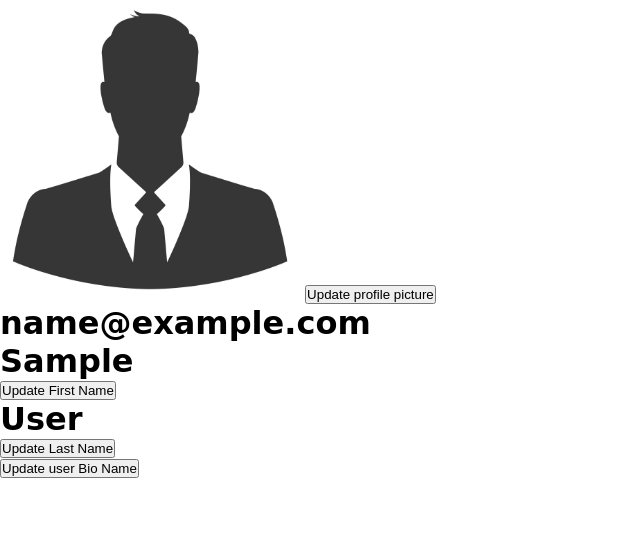
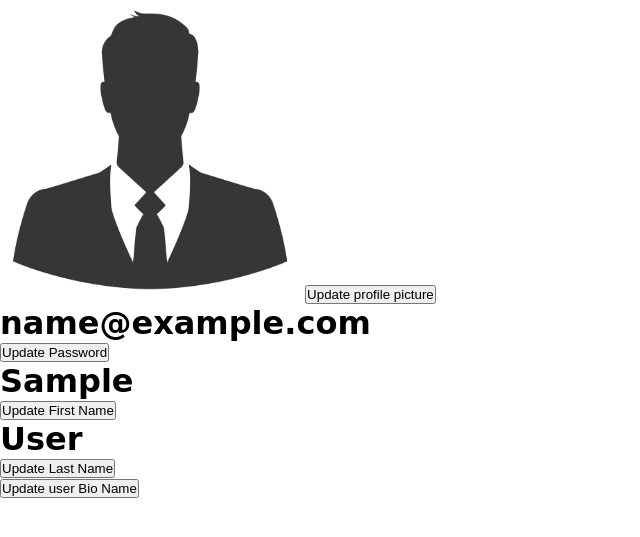
Before and after one commit to Kedar59/skillExchange, a Django app: page /profile/ in a window 1280 px wide. Shown: the part 114-651 px from the top of the page, without its empty margins (0-640 px from the left). Run offline with Django 4.2, Linux system fonts and the light colour scheme; the visitor is signed in with stand-in values (Sample User, id 1).

Commit message:
Update and forgot password ith otp verification implemented

```diff
--- a/users/templates/users/get_email.html
+++ b/users/templates/users/get_email.html
@@ -6,9 +6,11 @@
 {% endblock css %}
 {% block content %}
 <div class="container">
-    <form action="{% url 'reset_pass' %}" method="post">
+    <form action="{% url 'get_email' %}" method="post">
+        {% csrf_token %}
         <label for="otp">Enter your registered email:</label>
         <input type="text" id="email" name="email" required>
+        <button type="submit">Confirm email</button>
     </form>
 </div>
 {% endblock content %}
--- a/users/templates/users/login.html
+++ b/users/templates/users/login.html
@@ -16,6 +16,7 @@
 
   <button type="submit">Login</button>
 </form>
+<a href="{% url 'get_email' %}">Forgot password</a>
 <p>Don't have a account ? <a href="{% url 'register' %}">Register</a></p>
 <script src="{% static 'js/login.js' %}"></script>
 {% endblock content %}
--- a/users/templates/users/profile.html
+++ b/users/templates/users/profile.html
@@ -22,6 +22,11 @@
         </form>
         <p id="fileSizeError" style="color: red; display: none;">File size exceeds the limit (250KB).</p>
     <h1>{{user.email}}</h1>
+    <form id="update-password" method="post" action="{% url 'profile' %}">
+        {% csrf_token %}
+        <input type="text" name="reset_password"  hidden>
+        <button type="submit">Update Password</button>
+    </form>
     <h1 id="first_name_hide">{{user.first_name}}</h1>
         <button id="update-first-name-button">Update First Name</button>
             <form id="update-first-name-form" method="post" action="{% url 'profile' %}" style="display: none;">
--- a/users/urls.py
+++ b/users/urls.py
@@ -9,4 +9,5 @@ urlpatterns=[
     path("profile/",views.profile,name="profile"),
     path("verifyOTP",views.verifyOTP,name="verifyOTP"),
     path("reset_pass",views.reset_pass,name="reset_pass"),
+    path("get_email",views.get_email,name="get_email"),
 ]
--- a/users/views.py
+++ b/users/views.py
@@ -81,6 +81,7 @@ def reset_pass(request):
         user = User.objects.get(email=email)
         user.set_password(password1)
         user.save()
+
         messages.success(request,"Password reset successfully")
         return render(request,"users/login.html")
 
@@ -101,7 +102,7 @@ def get_email(request):
             return render(request, 'users/get_email.html')
         otp = random.randint(100000,999999)
         subject= f"Email Verification for {email} Account"
-        message += "Hello you are recieving this email to reset your password"
+        message = "Hello you are recieving this email to reset your password"
         message += "please use the following OTP (One-Time Password):\n\n"
         message += f"OTP: {otp}\n\n"
         message += "This OTP will expire in 15 minutes.\n\n"
@@ -110,7 +111,8 @@ def get_email(request):
         send_mail(subject,message,EMAIL_HOST_USER,[email],fail_silently=True)
         messages.success(request,f"Email with otp has been sent to : {email}")
         return render(request,'users/reset_pass.html',{'otp':otp,'email':email})
-    return render(request,"users/get_email")
+
+    return render(request,"users/get_email.html")
 def register(request):
     if request.method=='POST':
         username = request.POST['username']
@@ -216,6 +218,18 @@ def profile(request):
 
             messages.success(request, ' User Bio updated successfully ')
             return render(request, "users/profile.html" , {'user':user})
+        elif 'reset_password' in request.POST:
+            otp = random.randint(100000,999999)
+            subject= f"Email Verification for {user.email} Account"
+            message = "Hello you are recieving this email to reset your password"
+            message += "please use the following OTP (One-Time Password):\n\n"
+            message += f"OTP: {otp}\n\n"
+            message += "This OTP will expire in 15 minutes.\n\n"
+            message += "If you didn't try to reset your password please forget it on our website, please ignore this email.\n\n"
+            message += "Best regards,\nYour Website Team"
+            send_mail(subject,message,EMAIL_HOST_USER,[user.email],fail_silently=True)
+            messages.success(request,f"Email with otp has been sent to : {user.email}")
+            return render(request,'users/reset_pass.html',{'otp':otp,'email':user.email})
         elif 'update_prof_pic' in request.FILES:
             print("I am here")
             prof_pic = request.FILES['update_prof_pic']
```
Also changed, not shown: users/templates/users/reset_pass.html (+7 -1 lines).
